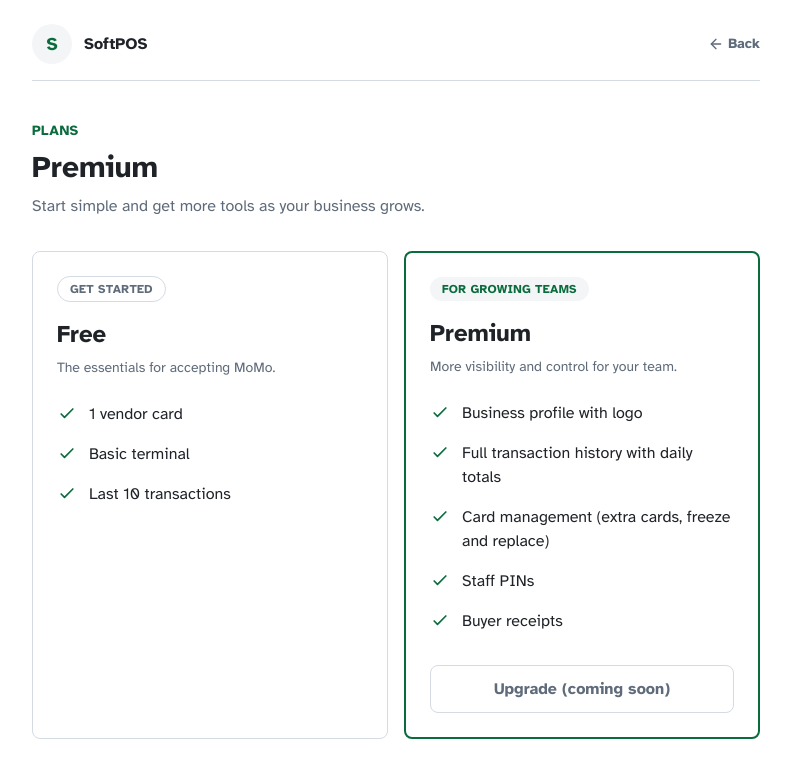
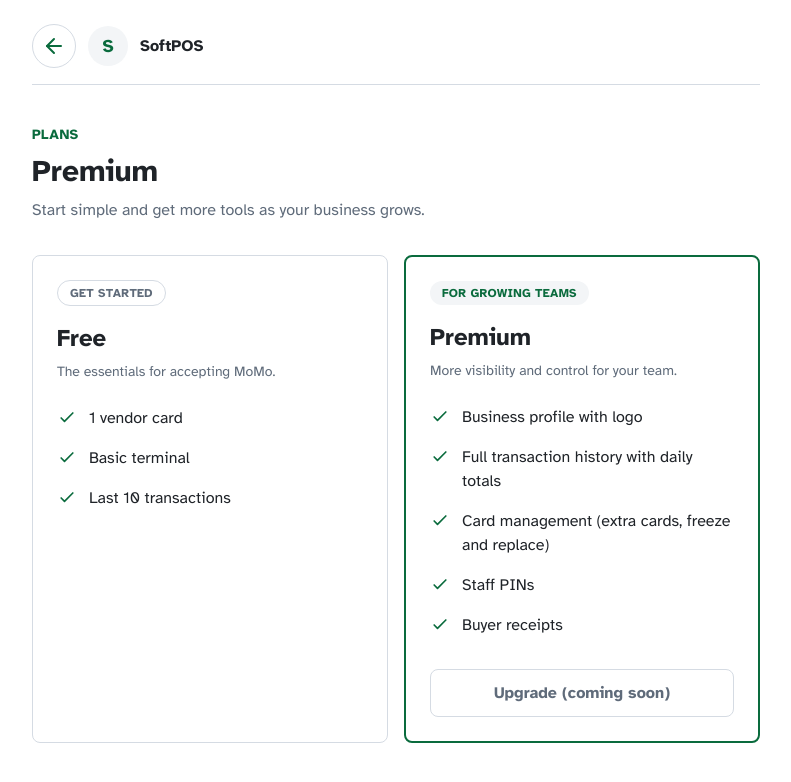
Before and after one commit to Meshack000/SoftPos, a Next.js app: page /premium in a window 1280 px wide. Shown: the top 782 px of the page, without its empty margins (244-1035 px from the left). Built offline with nearby package versions, Linux system fonts and the light colour scheme.

Commit message:
feat: enhance AppHeader component to support back navigation and improve layout

```diff
--- a/src/app/premium/page.jsx
+++ b/src/app/premium/page.jsx
@@ -1,16 +1,10 @@
-import Link from "next/link";
 import AppHeader from "@/components/AppHeader";
-import { BackIcon, CheckIcon } from "@/components/Icons";
+import { CheckIcon } from "@/components/Icons";
 
 export default function Premium() {
   return (
     <main className="mx-auto flex min-h-screen max-w-3xl flex-col px-5 py-6">
-      <AppHeader>
-        <Link href="/" className="inline-flex items-center gap-1 text-sm font-bold text-muted">
-          <BackIcon className="h-4 w-4" />
-          Back
-        </Link>
-      </AppHeader>
+      <AppHeader backHref="/" />
       <section className="mt-10">
         <p className="text-sm font-bold uppercase tracking-wide text-brand">Plans</p>
         <h1 className="mt-2 text-3xl font-bold">Premium</h1>
--- a/src/app/program/page.jsx
+++ b/src/app/program/page.jsx
@@ -1,12 +1,11 @@
 "use client";
 
 import { useRef, useState } from "react";
-import Link from "next/link";
 import { nfcSupported, writeCardLink, lockCard } from "@/lib/nfc";
 import { NETWORKS, normalizePhone, detectNetwork } from "@/lib/phone";
 import PasswordInput from "@/components/PasswordInput";
 import AppHeader from "@/components/AppHeader";
-import { AlertCircleIcon, BackIcon, CheckIcon } from "@/components/Icons";
+import { AlertCircleIcon, CheckIcon } from "@/components/Icons";
 
 const inputClass = "mt-1 w-full rounded-ui border border-line bg-white px-4 py-3 text-lg";
 
@@ -146,12 +145,7 @@ export default function Program() {
 
   return (
     <main className="mx-auto flex min-h-screen max-w-md flex-col px-5 py-6">
-      <AppHeader>
-        <Link href="/" className="inline-flex items-center gap-1 text-sm font-bold text-muted">
-          <BackIcon className="h-4 w-4" />
-          Back
-        </Link>
-      </AppHeader>
+      <AppHeader backHref="/" />
       <section className="mt-10">
         <p className="text-sm font-bold uppercase tracking-wide text-brand">Staff setup</p>
         <h1 className="mt-2 text-3xl font-bold">Set up a vendor card</h1>
--- a/src/app/terminal/page.jsx
+++ b/src/app/terminal/page.jsx
@@ -7,7 +7,6 @@ import PasswordInput from "@/components/PasswordInput";
 import AppHeader from "@/components/AppHeader";
 import {
   AlertCircleIcon,
-  BackIcon,
   CheckCircleIcon,
   ClockIcon,
   LogoutIcon,
@@ -170,12 +169,7 @@ export default function Terminal() {
   if (!vendor) {
     return (
       <main className="mx-auto flex min-h-screen max-w-md flex-col px-5 py-6">
-        <AppHeader>
-          <Link href="/" className="inline-flex items-center gap-1 text-sm font-bold text-muted">
-            <BackIcon className="h-4 w-4" />
-            Back
-          </Link>
-        </AppHeader>
+        <AppHeader backHref="/" />
         <section className="mt-10 rounded-ui border border-line p-5">
           <p className="text-sm font-bold uppercase tracking-wide text-brand">Vendor account</p>
           <h1 className="mt-2 text-2xl font-bold">Vendor sign in</h1>
--- a/src/components/AppHeader.jsx
+++ b/src/components/AppHeader.jsx
@@ -1,14 +1,26 @@
 import Link from "next/link";
+import { BackIcon } from "@/components/Icons";
 
-export default function AppHeader({ children }) {
+export default function AppHeader({ children, backHref }) {
   return (
     <header className="flex items-center justify-between gap-3 border-b border-line pb-4">
+      <div className="flex min-w-0 items-center gap-3">
+        {backHref && (
+          <Link
+            href={backHref}
+            aria-label="Back"
+            className="grid h-11 w-11 shrink-0 place-items-center rounded-full border border-line text-brand hover:bg-soft"
+          >
+            <BackIcon className="h-6 w-6" />
+          </Link>
+        )}
         <Link href="/" className="flex min-w-0 items-center gap-3">
           <span className="grid h-10 w-10 shrink-0 place-items-center rounded-full bg-soft text-lg font-bold text-brand">
             S
           </span>
           <span className="font-bold">SoftPOS</span>
         </Link>
+      </div>
       {children && <div className="flex shrink-0 items-center gap-2">{children}</div>}
     </header>
   );
```
Lines whose indentation alone changed are shown as unchanged.
